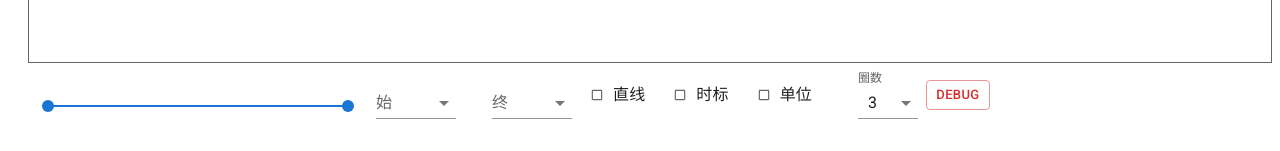
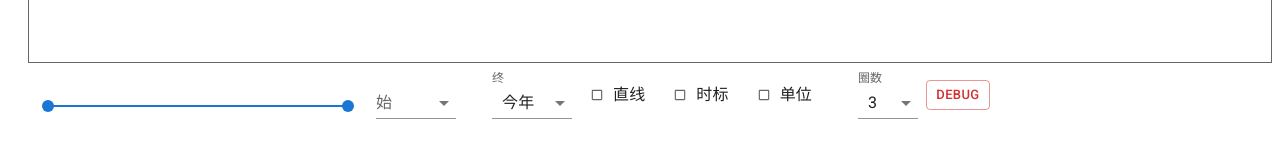
Before and after one commit to syao1979/timeline, a React (Create React App) app: page / in a window 1280 px wide. Shown: the part 451-602 px from the top of the page. Built offline with nearby package versions, Linux system fonts and the light colour scheme.

Commit message:
use today as the time end default

```diff
--- a/src/components/D3/TimelineSpiral/TimelineSpiral.jsx
+++ b/src/components/D3/TimelineSpiral/TimelineSpiral.jsx
@@ -1287,7 +1287,7 @@ const TimelineSpiral = ({
           />
           <SelectCtl
             label="终"
-            value={timeButt ? timeHeadArray.rlookup[timeButt] : ""}
+            value={timeButt ? timeHeadArray.rlookup[timeButt] : TIMEBUTT_END[1]}
             valueArray={timeButtArray.ordered?.map((d) => d[1])}
             handleChange={handleTimeButtChange}
             width={80}
```
Also changed, not shown: 8 other files (tests, documents, lock files or other folders).
